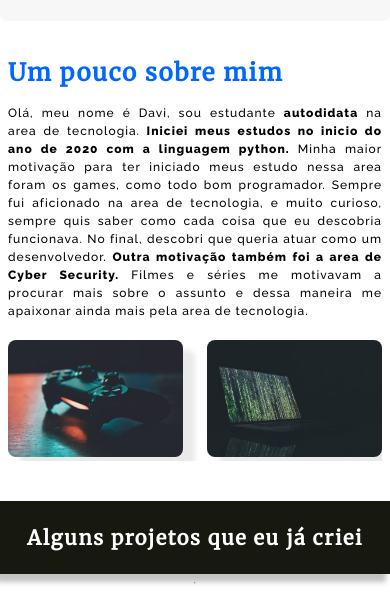
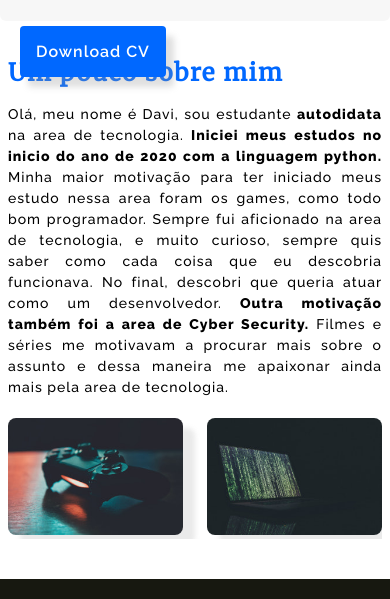
Before and after one commit to daavii-b/portif-lio, a website: page public/index.html in a window 390 px wide. Shown: the part 238-837 px from the top of the page. Drawn offline with nearby package versions, Linux system fonts and the light colour scheme.

Commit message:
feat: add download cv button

```diff
--- a/public/index.html
+++ b/public/index.html
@@ -67,6 +67,9 @@
       </div>
 
     <main class="main-content">
+        <div class="download-cv">
+            <a href="/public/assets/cv-file/DaviBrito.pdf" download="DaviBrito-CV">Download CV</a>
+        </div>
         <section id="aboutMe" class="about-me">
             <div class="resume">
                 <h2>Um pouco sobre mim</h2>
--- a/src/input.scss
+++ b/src/input.scss
@@ -69,7 +69,7 @@ h1, h2, h3, h4, h5, h6 {
   padding: 5.6rem;
 
 
-  background-image:  url('/public/assets/images/header/nubelson-fernandes--Xqckh_XVU4-unsplash.jpg');
+  background-image:  url('/public/assets/images/header/header-image.jpg');
   background-position: left;
   background-repeat: no-repeat;
   background-size: auto;
@@ -77,6 +77,7 @@ h1, h2, h3, h4, h5, h6 {
 
   .logo {
     @include defaultWidth(100rem);
+
     display: flex;
     align-items: center;
     justify-content: center;
@@ -153,6 +154,7 @@ h1, h2, h3, h4, h5, h6 {
 
 .social-media {
   @include defaultWidth(60rem);
+
   margin: 2rem auto;
   display: flex;
   align-items: center;
@@ -185,6 +187,28 @@ h1, h2, h3, h4, h5, h6 {
 
 
   }
+}
+
+.download-cv {
+    position: absolute;
+    top: 28rem;
+    left: 2rem;
+
+
+    width: max-content;
+    height: max-content;
+
+
+    a {
+        padding: $paddin-medium;
+        color: white;
+        border-radius:  .4rem;;
+        box-shadow:  8px 10px 6px rgba(150, 150, 150, .30);
+        background-color: $color-blue;
+
+        font-family: $font-text-main;
+        font-weight: 600;
+    }
 }
 
 .about-me {
@@ -261,7 +285,7 @@ h1, h2, h3, h4, h5, h6 {
 
     background-color: $color-black;
 
-    box-shadow: -4px 8px 5px rgba(150, 150, 150, .58);
+    box-shadow: 4px 8px 5px rgba(150, 150, 150, .58);
   }
 
   .project-grid {
@@ -633,7 +657,7 @@ h1, h2, h3, h4, h5, h6 {
     }
 
     p {
-      font-size: 1.2rem;
+      font-size: 1.4rem;
     }
   }
 
@@ -688,4 +712,10 @@ h1, h2, h3, h4, h5, h6 {
   .skills {
     gap: .4rem;
   }
+
+  .footer {
+    p {
+        font-size: 1.4rem;
+    }
+  }
 }
```
Also changed, not shown: public/assets/css/style.css, public/assets/images/header/header-image.jpg (renamed from public/assets/images/header/nubelson-fernandes--Xqckh_XVU4-unsplash.jpg), 2 other files.
